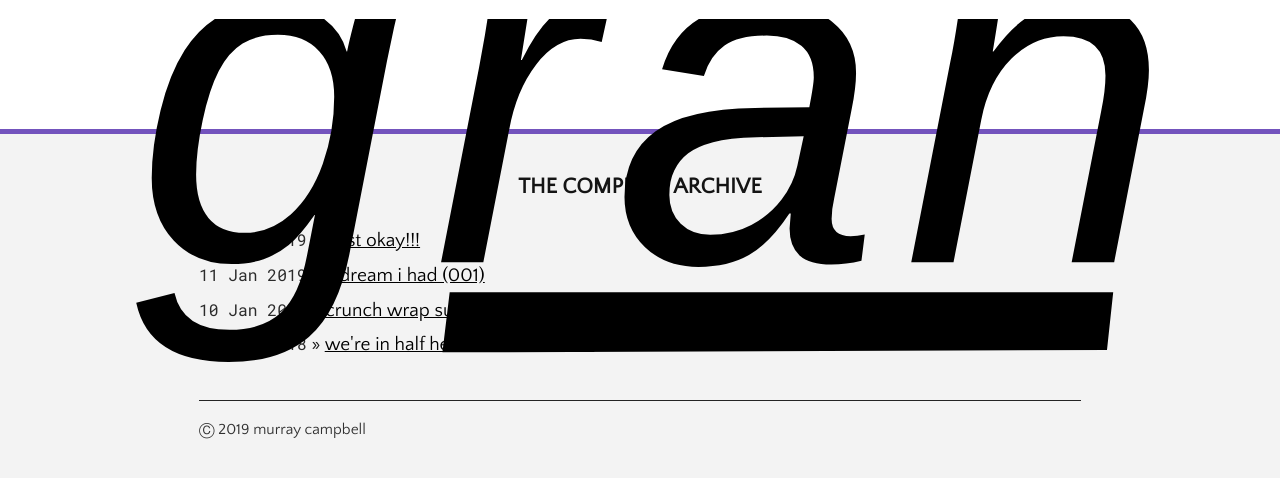
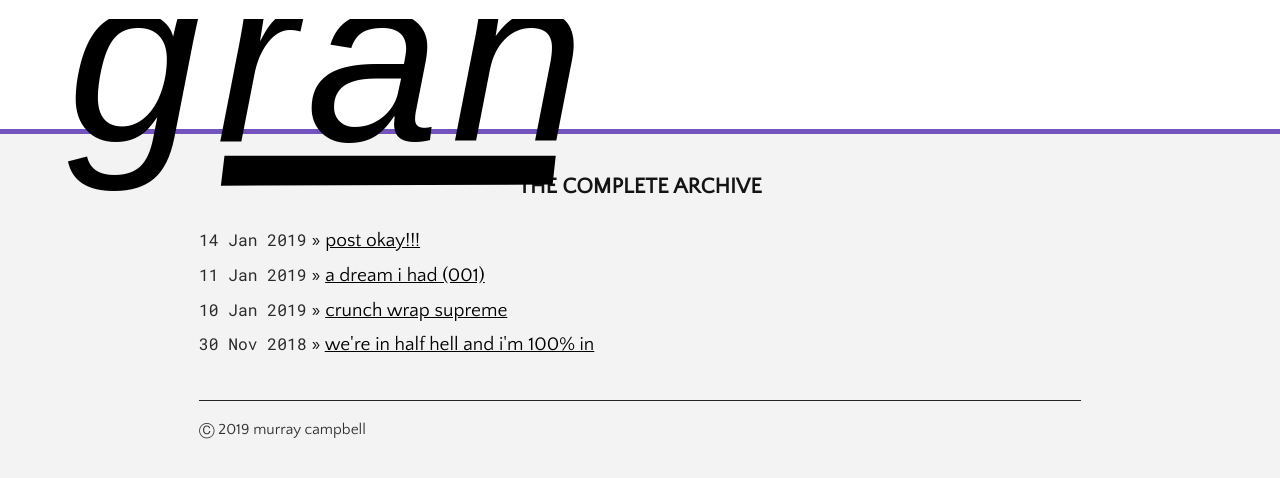
Before and after one commit to campmara/gran, a Jekyll site: the page built from index.html, in a window 1280 px wide. Shown: the top 478 px of the page. Built offline with Jekyll 4.4.1, drawn with Linux system fonts in a browser that asks for light colours.

Commit message:
Update screen.css

```diff
--- a/assets/css/screen.css
+++ b/assets/css/screen.css
@@ -113,12 +113,16 @@ ul.posts {
   border-bottom: 5px solid rgb(115, 83, 189);
 }
 
+.title img {
+  height: 5em;
+  width: auto;
+  display: block;
+}
+
   .site .title a {
     color: rgb(255, 255, 255);
     text-decoration: none;
     font-size: 200%;
-    height: 5em;
-    width: auto;
   }
 
   .site .title a:hover {
```
